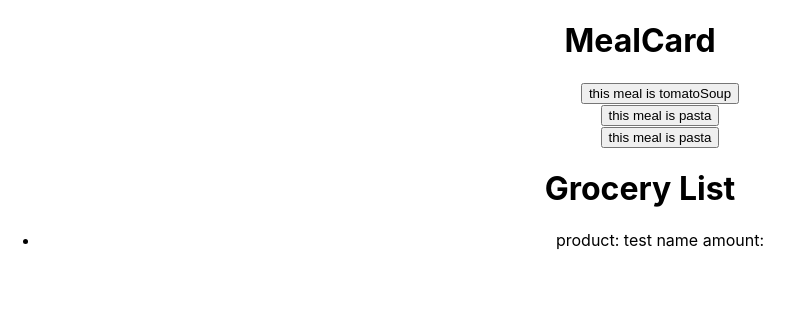
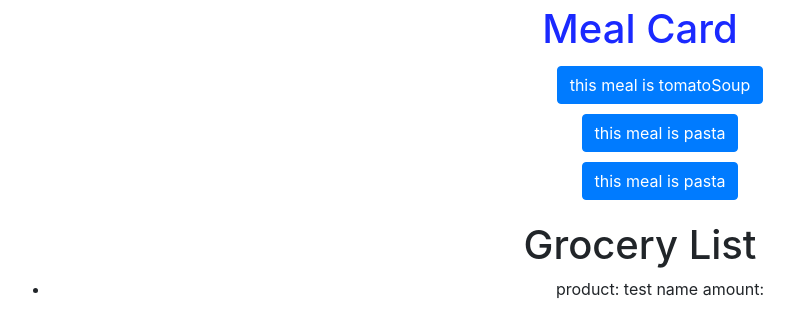
Before and after one commit to LucaPomer/MealShoppingList, a React (Create React App) app: page / in a window 1280 px wide. Shown: the top 336 px of the page, without its empty margins (0-803 px from the left). Built offline with nearby package versions, Linux system fonts and the light colour scheme.

Commit message:
started css

```diff
--- a/package.json
+++ b/package.json
@@ -6,7 +6,9 @@
     "@testing-library/jest-dom": "^4.2.4",
     "@testing-library/react": "^9.5.0",
     "@testing-library/user-event": "^7.2.1",
+    "bootstrap": "^4.4.1",
     "react": "^16.13.1",
+    "react-bootstrap": "^1.0.0",
     "react-dom": "^16.13.1",
     "react-scripts": "3.4.0"
   },
--- a/src/App.css
+++ b/src/App.css
@@ -1,16 +1,21 @@
 .App {
   text-align: center;
+  margin: 5px;
 }
 
-.App-logo {
-  height: 40vmin;
-  pointer-events: none;
-}
 
 @media (prefers-reduced-motion: no-preference) {
   .App-logo {
     animation: App-logo-spin infinite 20s linear;
   }
+}
+.mealButton Button{
+  margin: 5px;
+  align-content: center;
+}
+.mealCard h1{
+  text-align: center;
+  color: #1a29ff;
 }
 
 .App-header {
--- a/src/MealCardList.js
+++ b/src/MealCardList.js
@@ -1,5 +1,6 @@
 import React from 'react';
-
+import 'bootstrap/dist/css/bootstrap.min.css';
+import Button from 'react-bootstrap/Button';
 class MealCardList extends React.Component {
 
     createMeal(index) {
@@ -17,7 +18,7 @@ class MealCardList extends React.Component {
 
         return (
             <div className="mealCard">
-                <h1>MealCard</h1>
+                <h1>Meal Card</h1>
                 <ul>
                     {this.createMeal(0)}
                     {this.createMeal(1)}
@@ -35,8 +36,8 @@ class Meal extends React.Component {
 
     render() {
         return (
-            <div>
-                <button onClick={this.props.handleClickMeal}> this meal is {this.props.mealName}</button>
+            <div className="mealButton">
+                <Button variant="primary"  onClick={this.props.handleClickMeal}>this meal is {this.props.mealName}</Button>
             </div>
         );
     }
```
Also changed, not shown: 1 other file (tests, documents, lock files or other folders).
